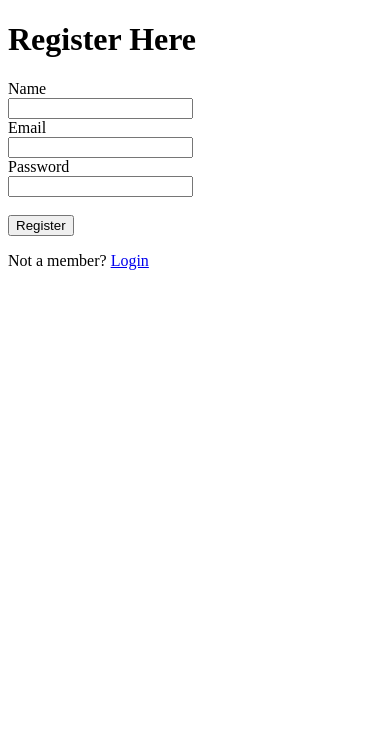
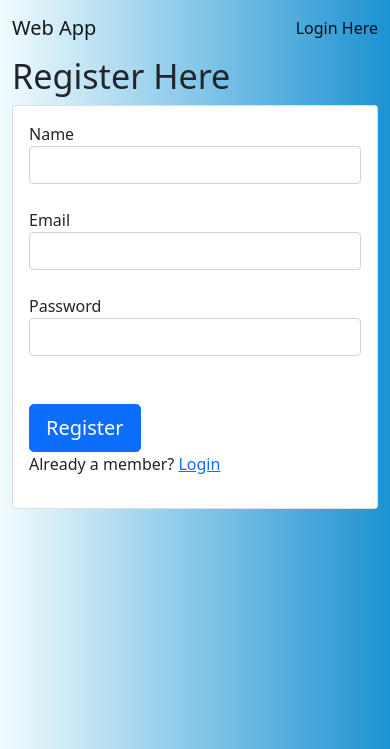
Before and after one commit to vineet-kushwaha/Login-system-using-Flask, a Flask app: page /register in a window 390 px wide. Shown: the top 749 px of the page. Run offline with Flask 2, Linux system fonts and the light colour scheme.

Commit message:
logout is added
login logout and register is working fine registered user is updated in database.

```diff
--- a/main.py
+++ b/main.py
@@ -1,15 +1,20 @@
-from flask import Flask,render_template,request
+from flask import Flask,render_template,request,redirect,session
 import mysql.connector
+import os
 
 app= Flask(__name__)
+app.secret_key=os.urandom(24)
 
-#conn = mysql.connector.connect(host='',user='',password='',database='')
-#cursor = conn.cursor()
+conn = mysql.connector.connect(host='localhost',user='DB_UserName',password='DB_password',database='users')
+cursor = conn.cursor()
 
 
 @app.route('/')
 def login():
-    return render_template('login.html')
+    if 'user_id' in session:
+        return redirect('/home')
+    else:
+        return render_template('login.html')
 
 
 
@@ -18,31 +23,51 @@ def register():
     return render_template('register.html')
 
 
+
+@app.route('/home')
+def home():
+    if 'user_id' in session:
+        return render_template('home.html')
+    else:
+        return redirect('/')
+
+
 @app.route('/login_validation', methods=['POST'] )
 def login_validation():
     id = request.form.get('mail','')
     password=request.form.get('pass')
 
-    return "Login sucessfull email: {} and password: {}".format(id,password)
-
-    #cursor.execute("""SELECT * FROM `users` WHERE `email` LIKE '{}' AND `password` LIKE'{}'""".format(id,password))
-    #users = cursor.fetchall()
-    #if len(users)>0:
-    #    return 'Login Sucessful'
-    #else:
-    #    return render_template('login.html')
+    cursor.execute("""SELECT * FROM `login` WHERE `email` LIKE '{}' AND `password` LIKE'{}'""".format(id,password))
+    users = cursor.fetchall()
+    if len(users)>0:
+        session['user_id']=users[0][0]
+        return redirect('/home')
+    else:
+        return redirect('/')
 
 
 @app.route('/add_user', methods=['POST'])
 def add_user():
-    uname=request.form.get('uname')
-    uid=request.form.get('uid')
-    upass=request.form.get('upass')
-    #cursor.execute("""INSERT INTO `users` (`user_id`,`name`,`email`,`passwod`) VALUES (NULL,'{}','{}','{}')""".format(uname,uid,upass))
-    #conn.commit()
-    return 'User registered sucessfully. name: {}, email: {} and password: {}'.format(uname,uid,upass)
+    try:
+        uname=request.form.get('uname')
+        uid=request.form.get('umail')
+        upass=request.form.get('upass')
+        cursor.execute("""INSERT INTO `login` (`id`,`name`,`email`,`password`) VALUES (NULL,'{}','{}','{}')""".format(uname,uid,upass))
+        conn.commit()
+
+        cursor.execute("""SELECT * FROM `login` WHERE `email` LIKE '{}'""".format(uid))
+        my_user = cursor.fetchall()
+        print (my_user)
+        session['user_id']=my_user[0][0]
+        return redirect('/home')
+    except:
+        return 'use a different email click here ---> <a href="/register">register</a>'
 
 
+@app.route('/logout')
+def logout():
+    session.pop('user_id')
+    return redirect('/')
 
 
 
--- /dev/null
+++ b/static/css/style.css
@@ -0,0 +1,10 @@
+.bg-nav{
+    background: #1c92d2;  /* fallback for old browsers */
+    background: -webkit-linear-gradient(to right, #f2fcfe, #1c92d2);  /* Chrome 10-25, Safari 5.1-6 */
+    background: linear-gradient(to right, #f2fcfe, #1c92d2); /* W3C, IE 10+/ Edge, Firefox 16+, Chrome 26+, Opera 12+, Safari 7+ */
+
+}
+
+.mt-100{
+    margin-top: 100;
+}
--- a/templates/register.html
+++ b/templates/register.html
@@ -1,24 +1,67 @@
-<!DOCTYPE html>
+<!doctype html>
 <html lang="en">
-<head>
-    <meta charset="UTF-8">
-    <meta http-equiv="X-UA-Compatible" content="IE=edge">
-    <meta name="viewport" content="width=device-width, initial-scale=1.0">
-    <title>Regidter</title>
-</head>
-<body>
-    <h1>Register Here</h1>
+  <head>
+    <!-- Required meta tags -->
+    <meta charset="utf-8">
+    <meta name="viewport" content="width=device-width, initial-scale=1">
 
-    <form class="form" method="POST" action="/add_user">
-        <label >Name</label><br>
-        <input type="text"  name="uname" ><br>
-        <label >Email</label><br>
-        <input type="email"  name="uid" ><br>
-        <label >Password</label><br>
-        <input type="password"  name="upass" ><br><br>
-        <input type="submit"  value="Register">
-    </form>
-    <p>Not a member? <a href="/">Login</a></p>
+    <!-- Bootstrap CSS -->
+    <link href="https://cdn.jsdelivr.net/npm/bootstrap@5.0.0-beta3/dist/css/bootstrap.min.css" rel="stylesheet" integrity="sha384-eOJMYsd53ii+scO/bJGFsiCZc+5NDVN2yr8+0RDqr0Ql0h+rP48ckxlpbzKgwra6" crossorigin="anonymous">
+    <link rel="stylesheet" type="text/css" href="{{url_for('static', filename='css/style.css') }}">
 
-</body>
+    <title>Login</title>
+  </head>
+  <body class="bg-nav">
+    <nav class="navbar navbar-expand-lg navbar-light  ">
+      <div class="container-fluid">
+        <a class="navbar-brand" href="#">Web App</a>
+        <ul class="navbar-nav">
+          <li class="nav-item">
+            <a class="nav-link active" aria-current="page" href="/">Login Here</a>
+          </li>
+        </ul>
+      </div>
+    </nav>
+
+
+
+    <div class="container">
+      <div class="row">
+        <div class="col-md-8">
+          <h1 class="display-4 mt-100">Register Here</h1>
+        </div>
+        <div class="col-md-4">
+          <div class="card">
+            <div class="card-body">
+              <form class="form" action="/add_user" method="post">
+                <label for="">Name</label><br>
+                <input type="text" class="form-control" name="uname" required><br>
+                <label for="">Email</label><br>
+                <input type="email" class="form-control" name= "umail" required><br>
+                <label for="">Password</label><br>
+                <input type="password" class="form-control" name="upass" required><br><br>
+                <input type="submit" class="btn btn-primary btn-block btn-lg" value="Register">
+              </form>
+              <p>Already a member? <a href="/">Login</a></p>
+            </div>
+          </div>
+        </div>
+      </div>
+    </div>
+
+
+
+
+
+
+
+
+
+
+
+
+    <!-- Option 1: Bootstrap Bundle with Popper -->
+    <script src="https://cdn.jsdelivr.net/npm/bootstrap@5.0.0-beta3/dist/js/bootstrap.bundle.min.js" integrity="sha384-JEW9xMcG8R+pH31jmWH6WWP0WintQrMb4s7ZOdauHnUtxwoG2vI5DkLtS3qm9Ekf" crossorigin="anonymous"></script>
+
+  </body>
 </html>
```
Also changed, not shown: templates/home.html (added, +115 -0 lines), templates/login.html (+53 -9 lines).
